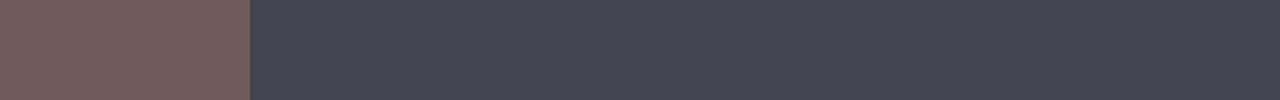
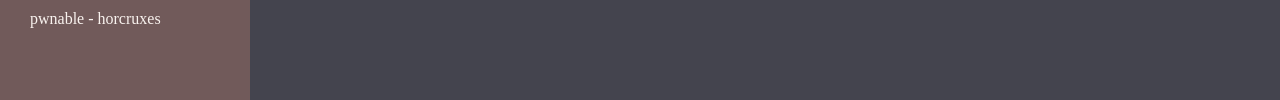
Before and after one commit to Li0r/CyberBlog, a plain HTML site: page index.html in a window 1280 px wide. Both pictures are taken after a click on the heading "Writeup". Shown: the part 187-287 px from the top of the page. Drawn offline with Linux system fonts and the light colour scheme.

Commit message:
Update index.html

```diff
--- a/index.html
+++ b/index.html
@@ -156,6 +156,9 @@
             <ul>
                 <li><a href="writeup/babygame01.html">picoctf-babygame01</a></li>
             </ul>
+            <ul>
+                <li><a href="writeup/horcruxes.html">pwnable - horcruxes</a></li>
+            </ul>
         </details>
 
     </div>
```
